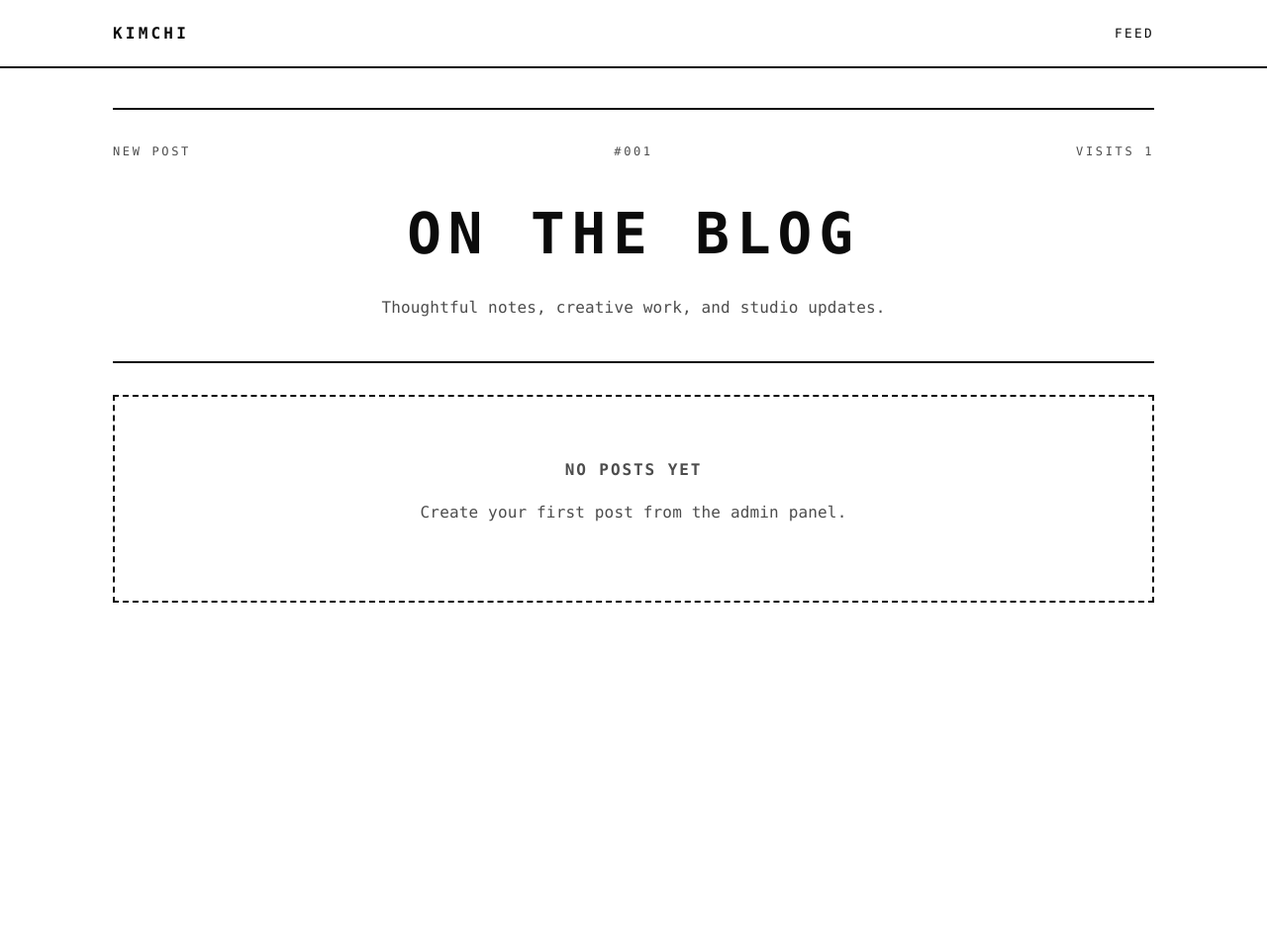
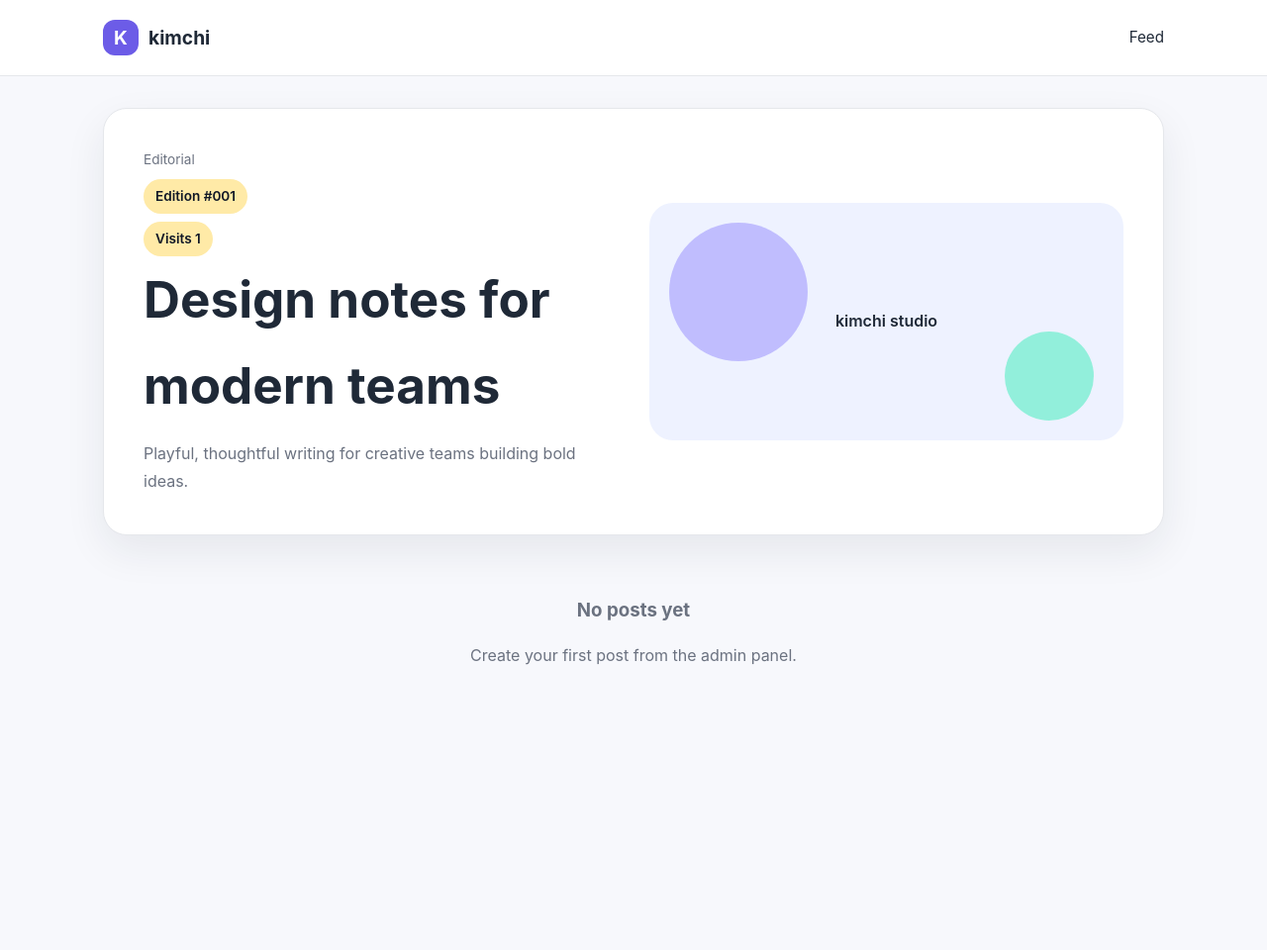
Before and after one commit to IdoKimhi/blog, a Flask app: page /home in a window 1280 px wide. Shown: the whole page at 99% size. Before the commit the page ends 609 px from the top, so only its background shows below. Run offline with Flask 3, Linux system fonts and the light colour scheme; data comes from the database, SQL or seed files in the repository; data that the repository does not hold is empty.

Commit message:
Add post editing and refresh Memphis styling

```diff
--- a/app.py
+++ b/app.py
@@ -119,9 +119,34 @@ def admin():
         return redirect(url_for("admin"))
 
     posts = db.execute(
-        "SELECT id, title, created_at FROM posts ORDER BY created_at DESC"
+        "SELECT id, title, image_url, created_at FROM posts ORDER BY created_at DESC"
     ).fetchall()
     return render_template("admin.html", posts=posts)
+
+
+@app.route("/admin/edit/<int:post_id>", methods=["GET", "POST"])
+def edit_post(post_id):
+    if not is_admin():
+        return redirect(url_for("admin_login"))
+    db = get_db()
+    post = db.execute(
+        "SELECT id, title, image_url, content FROM posts WHERE id = ?",
+        (post_id,),
+    ).fetchone()
+    if post is None:
+        return redirect(url_for("admin"))
+    if request.method == "POST":
+        title = request.form.get("title", "").strip()
+        image_url = request.form.get("image_url", "").strip() or None
+        content = request.form.get("content", "").strip()
+        if title and content:
+            db.execute(
+                "UPDATE posts SET title = ?, image_url = ?, content = ? WHERE id = ?",
+                (title, image_url, content, post_id),
+            )
+            db.commit()
+        return redirect(url_for("admin"))
+    return render_template("admin_edit.html", post=post)
 
 
 @app.route("/admin/delete/<int:post_id>", methods=["POST"])
--- a/static/styles.css
+++ b/static/styles.css
@@ -1,10 +1,13 @@
 :root {
   color-scheme: light;
-  --bg: #ffffff;
-  --text: #0b0b0b;
-  --muted: #4d4d4d;
-  --border: #0b0b0b;
-  --accent: #0b0b0b;
+  --bg: #f7f8fc;
+  --text: #1f2937;
+  --muted: #6b7280;
+  --border: #e5e7eb;
+  --accent: #6c5ce7;
+  --accent-2: #00b894;
+  --card: #ffffff;
+  --highlight: #ffeaa7;
 }
 
 * {
@@ -13,33 +16,29 @@
 
 body {
   margin: 0;
-  font-family: "JetBrains Mono", "SFMono-Regular", "Menlo", "Monaco", "Consolas",
-    "Liberation Mono", "Courier New", monospace;
+  font-family: "Manrope", "Inter", -apple-system, BlinkMacSystemFont, "Segoe UI", sans-serif;
   background: var(--bg);
   color: var(--text);
   line-height: 1.7;
-  letter-spacing: 0.01em;
 }
 
 h1,
 h2,
 h3 {
   margin: 0 0 12px;
-  font-size: inherit;
-  text-transform: uppercase;
-  letter-spacing: 0.12em;
+  font-weight: 700;
 }
 
 header {
-  border-bottom: 2px solid var(--border);
-  background: var(--bg);
+  background: #ffffff;
+  border-bottom: 1px solid var(--border);
   position: sticky;
   top: 0;
   z-index: 10;
 }
 
 nav {
-  max-width: 1100px;
+  max-width: 1120px;
   margin: 0 auto;
   padding: 20px 24px;
   display: flex;
@@ -54,127 +53,189 @@ nav a {
 
 nav .brand {
   font-weight: 700;
-  text-transform: uppercase;
-  letter-spacing: 0.2em;
+  font-size: 1.2rem;
+  display: flex;
+  align-items: center;
+  gap: 10px;
+}
+
+.brand-mark {
+  display: inline-flex;
+  align-items: center;
+  justify-content: center;
+  width: 36px;
+  height: 36px;
+  border-radius: 12px;
+  background: var(--accent);
+  color: #fff;
+  font-weight: 700;
 }
 
 .nav-links {
   display: flex;
   gap: 20px;
-  text-transform: uppercase;
-  letter-spacing: 0.18em;
-  font-size: 0.8rem;
+  font-size: 0.95rem;
+  color: var(--muted);
 }
 
 main {
-  max-width: 1100px;
-  margin: 40px auto 80px;
+  max-width: 1120px;
+  margin: 32px auto 80px;
   padding: 0 24px;
 }
 
 .hero {
-  border-top: 2px solid var(--border);
-  border-bottom: 2px solid var(--border);
-  padding: 32px 0 40px;
-  text-align: center;
+  background: #ffffff;
+  border: 1px solid var(--border);
+  border-radius: 24px;
+  padding: 40px;
+  display: grid;
+  grid-template-columns: repeat(auto-fit, minmax(260px, 1fr));
+  gap: 32px;
+  align-items: center;
+  box-shadow: 0 16px 40px rgba(31, 41, 55, 0.08);
 }
 
 .hero-meta {
   display: flex;
-  justify-content: space-between;
-  text-transform: uppercase;
-  font-size: 0.75rem;
-  letter-spacing: 0.22em;
+  flex-direction: column;
+  gap: 8px;
+  font-size: 0.85rem;
   color: var(--muted);
 }
 
+.hero-meta .issue {
+  display: inline-flex;
+  align-items: center;
+  gap: 8px;
+  background: var(--highlight);
+  color: #111827;
+  padding: 6px 12px;
+  border-radius: 999px;
+  font-weight: 600;
+  width: fit-content;
+}
+
 .hero h1 {
-  font-size: clamp(2.2rem, 5vw, 3.6rem);
-  margin: 24px 0 12px;
+  font-size: clamp(2.4rem, 4vw, 3.4rem);
 }
 
 .hero-subtitle {
-  margin: 0 auto;
-  max-width: 560px;
+  margin: 0;
   color: var(--muted);
+}
+
+.hero-illustration {
+  background: #eef2ff;
+  border-radius: 24px;
+  padding: 32px;
+  min-height: 240px;
+  display: flex;
+  align-items: center;
+  justify-content: center;
+  position: relative;
+}
+
+.hero-illustration::before,
+.hero-illustration::after {
+  content: "";
+  position: absolute;
+  border-radius: 50%;
+  opacity: 0.6;
+}
+
+.hero-illustration::before {
+  width: 140px;
+  height: 140px;
+  background: #a29bfe;
+  top: 20px;
+  left: 20px;
+}
+
+.hero-illustration::after {
+  width: 90px;
+  height: 90px;
+  background: #55efc4;
+  bottom: 20px;
+  right: 30px;
+}
+
+.hero-illustration span {
+  position: relative;
+  z-index: 1;
+  font-weight: 600;
+  color: #1f2937;
 }
 
 .post-grid {
   display: grid;
-  gap: 28px;
-  margin-top: 36px;
+  gap: 24px;
+  margin-top: 32px;
 }
 
 .post-card {
   display: grid;
-  grid-template-columns: minmax(220px, 320px) 1fr;
+  grid-template-columns: minmax(200px, 280px) 1fr;
   gap: 24px;
-  padding-bottom: 24px;
-  border-bottom: 2px solid var(--border);
+  background: #ffffff;
+  border: 1px solid var(--border);
+  border-radius: 24px;
+  padding: 24px;
+  box-shadow: 0 12px 30px rgba(31, 41, 55, 0.06);
 }
 
 .post-image {
   width: 100%;
-  border: 2px solid var(--border);
-  border-radius: 12px;
+  border-radius: 18px;
   object-fit: cover;
-  min-height: 220px;
+  min-height: 200px;
+  background: #f3f4f6;
 }
 
 .post-image.placeholder {
-  background: repeating-linear-gradient(
-    45deg,
-    #ffffff,
-    #ffffff 12px,
-    #e9e9e9 12px,
-    #e9e9e9 24px
-  );
+  background: linear-gradient(135deg, #fef9c3, #dbeafe);
 }
 
 .post-card h2 {
-  font-size: 1.5rem;
   margin-bottom: 8px;
+  font-size: 1.6rem;
 }
 
 .meta {
   color: var(--muted);
-  font-size: 0.85rem;
-  text-transform: uppercase;
-  letter-spacing: 0.16em;
+  font-size: 0.9rem;
 }
 
 .text-link {
   color: var(--accent);
   text-decoration: none;
   font-weight: 600;
-  text-transform: uppercase;
-  letter-spacing: 0.18em;
-  font-size: 0.75rem;
 }
 
 .empty-state {
   text-align: center;
   padding: 60px 20px;
   color: var(--muted);
-  border: 2px dashed var(--border);
-  margin-top: 32px;
 }
 
 .post-detail {
-  max-width: 760px;
+  max-width: 820px;
   margin: 0 auto;
+  background: #ffffff;
+  border-radius: 24px;
+  padding: 32px;
+  border: 1px solid var(--border);
 }
 
 .post-detail-header {
-  border-bottom: 2px solid var(--border);
+  border-bottom: 1px solid var(--border);
   padding-bottom: 16px;
   margin-bottom: 24px;
 }
 
 .post-detail-image {
   width: 100%;
-  border: 2px solid var(--border);
-  border-radius: 12px;
+  border-radius: 20px;
   margin-bottom: 24px;
 }
 
--- a/templates/base.html
+++ b/templates/base.html
@@ -9,7 +9,10 @@
   <body>
     <header>
       <nav>
-        <a class="brand" href="{{ url_for('feed') }}">kimchi</a>
+        <a class="brand" href="{{ url_for('feed') }}">
+          <span class="brand-mark">K</span>
+          kimchi
+        </a>
         <div class="nav-links">
           <a href="{{ url_for('feed') }}">Feed</a>
         </div>
--- a/templates/index.html
+++ b/templates/index.html
@@ -1,13 +1,18 @@
 {% extends 'base.html' %}
 {% block content %}
   <section class="hero">
-    <div class="hero-meta">
-      <span>NEW POST</span>
-      <span class="issue">#001</span>
-      <span class="issue">VISITS {{ visit_count }}</span>
+    <div>
+      <div class="hero-meta">
+        <span>Editorial</span>
+        <span class="issue">Edition #001</span>
+        <span class="issue">Visits {{ visit_count }}</span>
+      </div>
+      <h1>Design notes for modern teams</h1>
+      <p class="hero-subtitle">Playful, thoughtful writing for creative teams building bold ideas.</p>
     </div>
-    <h1>On the Blog</h1>
-    <p class="hero-subtitle">Thoughtful notes, creative work, and studio updates.</p>
+    <div class="hero-illustration">
+      <span>kimchi studio</span>
+    </div>
   </section>
 
   {% if posts %}
```
Also changed, not shown: other parts of static/styles.css (+33 -21 lines), templates/admin.html (+6 -3 lines), templates/admin_edit.html (added, +32 -0 lines).
